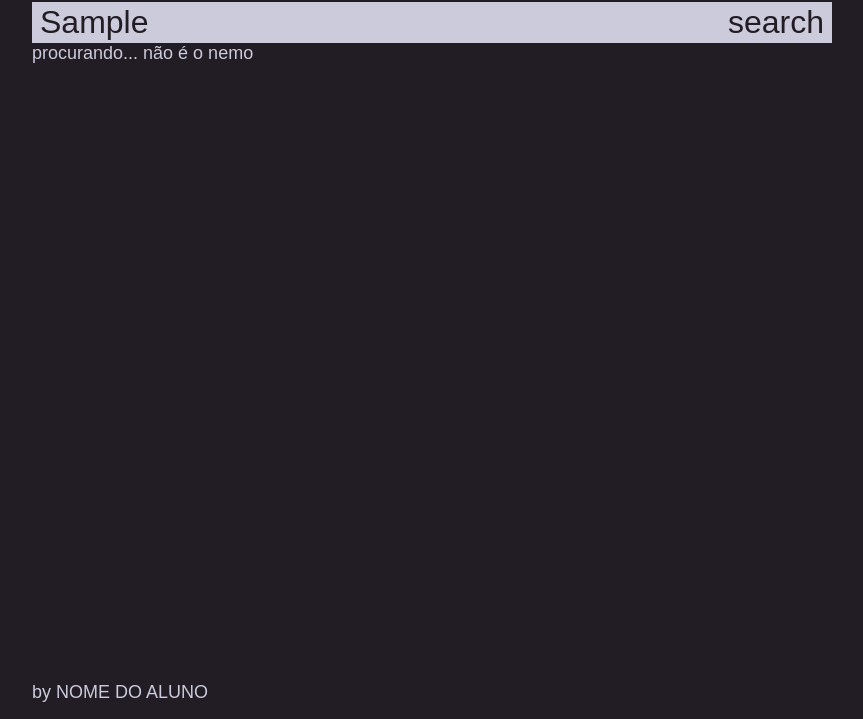
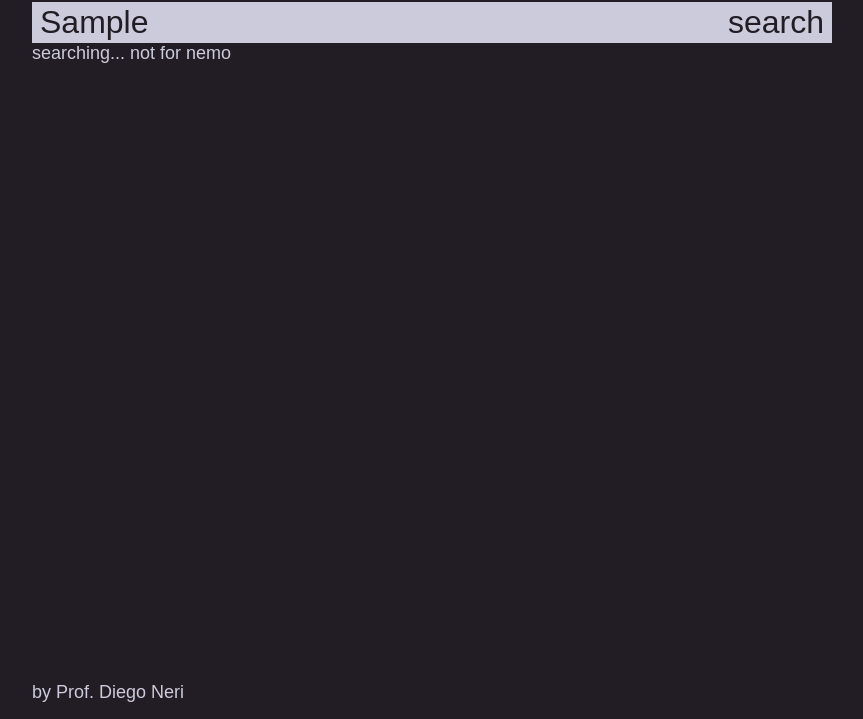
Before and after one commit to diegoneri/TvShowsSearch, a plain HTML site: page index.html in a window 1280 px wide. Both pictures are taken after typing "Sample" into the empty fields and a click on the button "search". Shown: the part 81-800 px from the top of the page, without its empty margins (208-1071 px from the left). Drawn offline with Linux system fonts and the light colour scheme; no server answers; a web font is replaced by a local one.

Commit message:
Ajusta créditos

```diff
--- a/index.html
+++ b/index.html
@@ -33,7 +33,7 @@
         <p id="message"></p>
         <ul id="shows"></ul>
       </div>
-      <p>by NOME DO ALUNO</p>
+      <p>by Prof. Diego Neri</p>
     </div>
     <script src="index.js"></script>
   </body>
--- a/index.js
+++ b/index.js
@@ -5,7 +5,7 @@ const handleSearch = async (event) => {
   const message = document.querySelector("#message");
 
   shows.innerHTML = "";
-  message.innerHTML = "procurando... não é o nemo";
+  message.innerHTML = "searching... not for nemo";
 
   const query = document.querySelector("#query").value;
 
```
